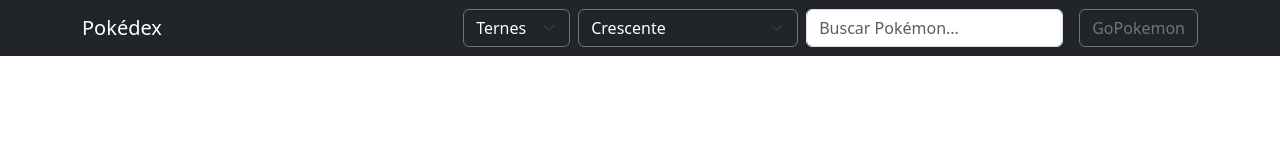
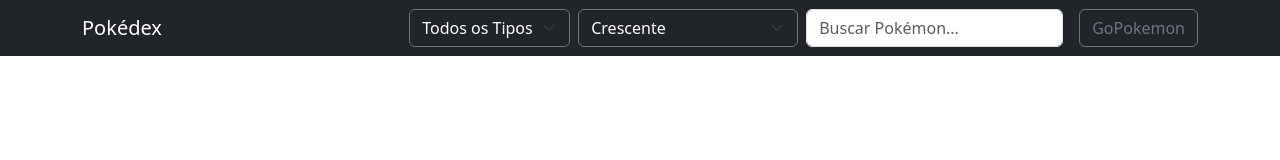
Before and after one commit to DuduGriebeler/Pokedex, a plain HTML site: page Frontend/Pages/index.html in a window 1280 px wide. Drawn offline with nearby package versions, Linux system fonts and the light colour scheme; no server answers.

Commit message:
Atualizações

```diff
--- a/Frontend/Pages/index.html
+++ b/Frontend/Pages/index.html
@@ -33,7 +33,7 @@
 
                         <li class="nav-item">
                             <select id="typeFilter" class="form-select bg-dark text-white border-secondary">
-                                <option value="">Ternes</option>
+                                <option value="">Todos os Tipos</option>
                                 <option value="grass">Grama</option>
                                 <option value="fire">Fogo</option>
                                 <option value="water">Água</option>
```
Also changed, not shown: Frontend/Js/script.js (line endings or trailing spaces).
